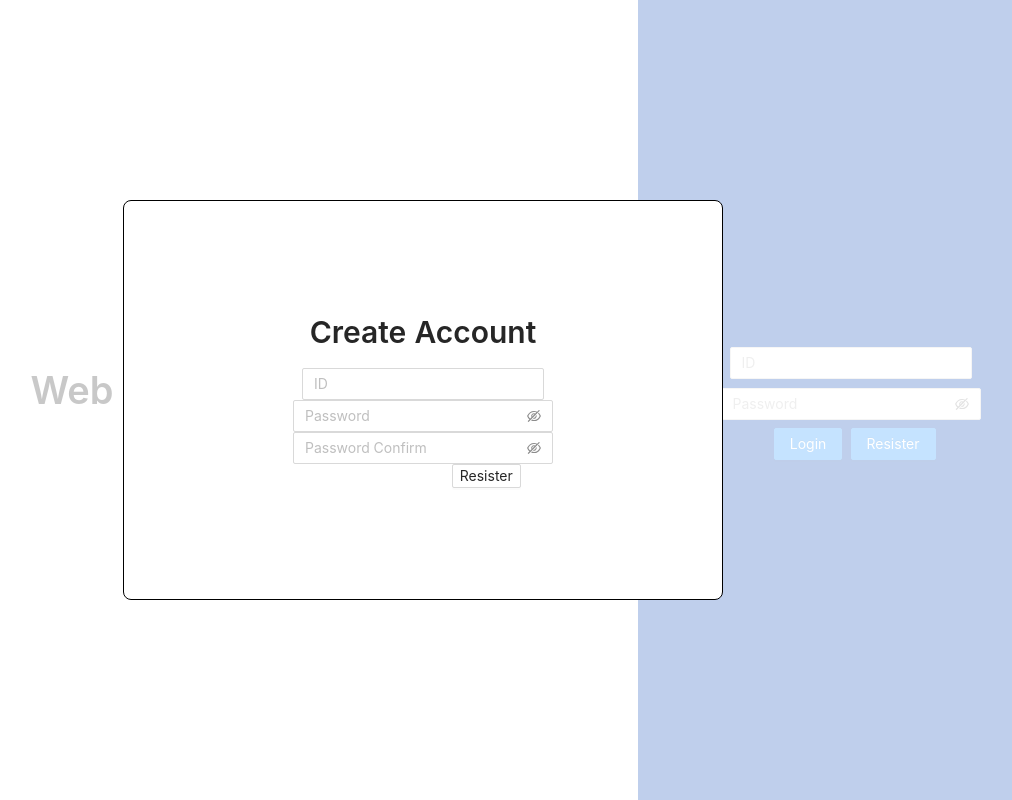
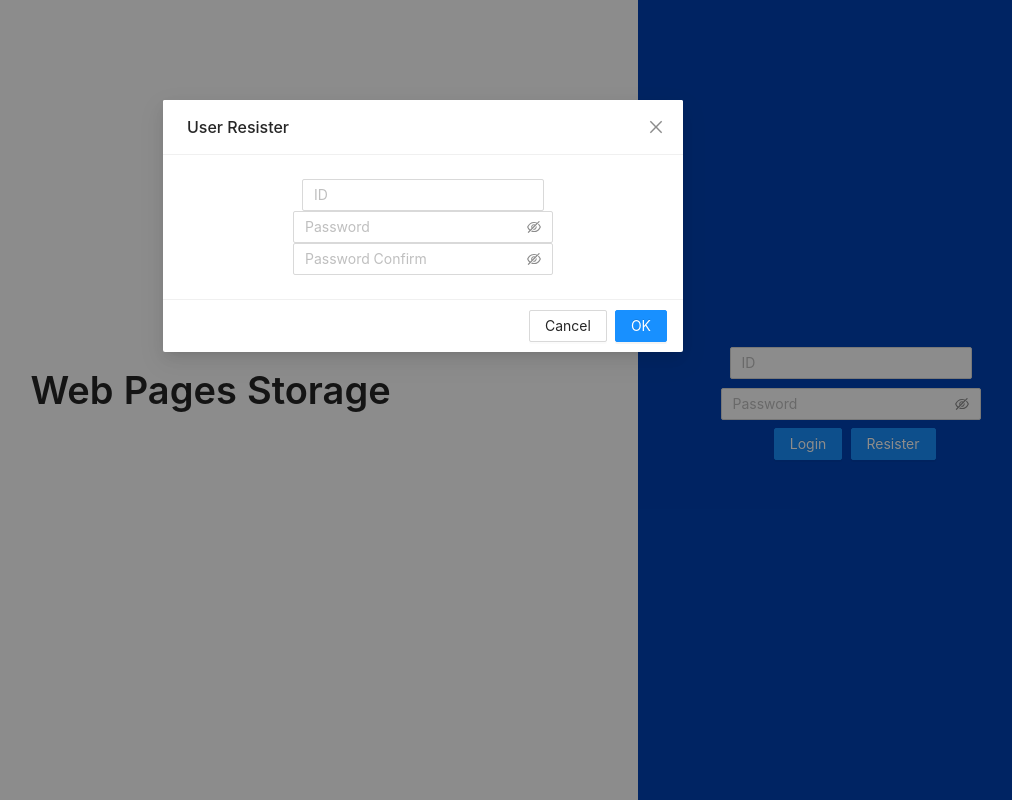
Before and after one commit to SKKUCapstoneDesignTeam4/WebPageStorage, a React (Create React App) app in the folder frontend/front/: page / in a window 1280 px wide. Both pictures are taken after a click on the button "Resister". Shown: the whole page, without its empty margins (217-1229 px from the left). Built offline with nearby package versions, Linux system fonts and the light colour scheme.

Commit message:
make clean login page and error

```diff
--- a/frontend/front/src/components/UserResister.tsx
+++ b/frontend/front/src/components/UserResister.tsx
@@ -1,36 +1,29 @@
 import React, { useState } from 'react';
-import Modal from 'react-modal';
-import { Button, Input, Col, Row, Typography } from 'antd';
+import { Button, Input, Col, Row, Typography, message } from 'antd';
 
 import axios from 'axios'
 import './design/UserResister.css'
-import ErrorMessage from './ErrorMessage';
 
 const { Title, Text } = Typography;
-type ResisterProps ={
-    func(): void;
-}
 
-export function UserResister({func}:ResisterProps) {
+export function UserResister() {
 
     const [id, SetId] = React.useState("");
     const [password, SetPassword] = React.useState("");
     const [password_confirm, SetPasswordConfirm] = React.useState("");
-    const [iserror, SetIsError] = React.useState(false);
-    const [errString, SetString] =React.useState("");
 
-    const  toggleError = () => {
-        SetIsError(!iserror);
-    }
 
     const register = async () => {
         if (id===""){
-            SetString("Please type ID");
-            toggleError();
+            message.error('Please type ID');
             return;
-        }else if (password!==password_confirm){
-            SetString("Please confirm password correctly");
-            toggleError();
+        }
+        if (password===""){
+            message.error('Please type PW');
+            return;
+        }
+        if (password!==password_confirm){
+            message.error('Please check PW');
             return;
         }
         try {
@@ -41,26 +34,15 @@ export function UserResister({func}:ResisterProps) {
                     id: id, password: password
                 }
             });
-            if(response.status == 200){
-                func();
-            }
         }
         catch(ex){
-            SetString("ID is already used");
-            toggleError();
+            message.error('Can not resister');
             return;
         }
     }
 
     return (
         <>
-          <Modal className='UserResister' isOpen={true}
-          ariaHideApp={false}>
-                    <Row align='middle' justify='center'>
-                            <Col >
-                                <Title level={2}>Create Account</Title>
-                            </Col>
-                    </Row>
             <Row align='middle' justify='center' >
                 <Col>
                     <Input
@@ -94,11 +76,8 @@ export function UserResister({func}:ResisterProps) {
             <Row align='bottom' justify='end'>
                 <Col span={2} offset={16}>
                     <Button size='small' onClick={register}>Resister</Button>
-                            {iserror ? <ErrorMessage title="Registration Error" message={errString} func={toggleError}/> : ""}
                 </Col>
             </Row>
-
-          </Modal>
         </>
       )
 }
--- a/frontend/front/src/routes/Login.tsx
+++ b/frontend/front/src/routes/Login.tsx
@@ -1,14 +1,10 @@
 import React, { useState } from 'react';
 import {useNavigate} from "react-router-dom";
-import {Button, Input, Col, Row, Typography} from 'antd';
+import {Button, Input, Col, Row, Typography, message, Modal} from 'antd';
 import './Login.css';
 
 import axios from 'axios'
 import Cookies from "universal-cookie";
-
-
-import ErrorMessage from '../components/ErrorMessage';
-import UserResister from '../components/UserResister';
 
 export const cookies = new Cookies();
 
@@ -27,16 +23,52 @@ export function Login(){
 
     const navigate = useNavigate();
 
-    const [isLoginError, setLoginError]=useState(false);
     const [isResister, setResister]=useState(false);
+    const [res_id, SetResId] = React.useState("");
+    const [res_password, SetResPassword] = React.useState("");
+    const [password_confirm, SetPasswordConfirm] = React.useState("");
 
-    const  toggleError = () => {
-        setLoginError(!isLoginError);
+
+    const register = async () => {
+        if (res_id===""){
+            message.error('Please type ID');
+            return;
+        }
+        if (res_password===""){
+            message.error('Please type PW');
+            return;
+        }
+        if (res_password!==password_confirm){
+            message.error('Please check PW');
+            return;
+        }
+        try {
+            const response = await axios({
+                url: "http://localhost:4000/api/register",
+                method: "post",
+                data: {
+                    id: res_id, password: res_password
+                }
+            });
+        }
+        catch(ex){
+            message.error('Can not resister');
+            return;
+        }
     }
 
-    const  toggleResister = () => {
-        setResister(!isResister);
-    }
+    const showModal = () => {
+        setResister(true);
+    };
+
+    const handleOk = () => {
+        register();
+        setResister(false);
+    };
+
+    const handleCancel = () => {
+        setResister(false);
+    };
 
     const login = async () => {
 
@@ -54,7 +86,7 @@ export function Login(){
             navigate('/Main');
         }
         } catch(ex){
-            toggleError();
+            message.error('Wrong ID or PW');
         }
         //token있을시 token저장
     }
@@ -63,7 +95,6 @@ export function Login(){
         <Row>
             <Col flex={3}>
                 <div className="Title-area">
-
                         <Title>Web Pages Storage</Title>
                 </div>
             </Col>
@@ -93,12 +124,42 @@ export function Login(){
                     <Row>
                         <Col span={4}>
                             <Button type='primary' onClick={login}>Login</Button>
-                            {isLoginError ? <ErrorMessage title="Login Error" message="Incorrect username or password" func={toggleError}/> : ""}
                         </Col>
 
                         <Col span={4} offset={8}>
-                            <Button type='primary' onClick={toggleResister}>Resister</Button>
-                            {isResister ? <UserResister func={toggleResister}/> : ""}
+                            <Button type='primary' onClick={showModal}>Resister</Button>
+                            <Modal title="User Resister" open={isResister} onOk={handleOk} onCancel={handleCancel}>
+                                <Row align='middle' justify='center' >
+                                    <Col>
+                                        <Input
+                                            id="id"
+                                            placeholder="ID"
+                                            value={res_id}
+                                            onChange={({ target: { value } }) => SetResId(value)}
+                                        />
+                                    </Col>
+                                </Row>
+                                <Row align='middle' justify='center'>
+                                    <Col>
+                                        <Input.Password
+                                            id="password"
+                                            placeholder="Password"
+                                            value={res_password}
+                                            onChange={({ target: { value } }) => SetResPassword(value)}
+                                        />
+                                    </Col>
+                                </Row>
+                                <Row align='middle' justify='center'>
+                                    <Col>
+                                        <Input.Password
+                                            id="password_confirm"
+                                            placeholder="Password Confirm"
+                                            value={password_confirm}
+                                            onChange={({ target: { value } }) => SetPasswordConfirm(value)}
+                                        />
+                                    </Col>
+                                </Row>
+                            </Modal>
                         </Col>
                     </Row>
                 </div>
--- a/frontend/front/src/routes/Registered.tsx
+++ b/frontend/front/src/routes/Registered.tsx
@@ -11,7 +11,6 @@ import type { ColumnsType } from 'antd/es/table';
 
 import SideMenu from '../components/SideMenu';
 import ErrorMessage from '../components/ErrorMessage';
-
 import Cookies from "universal-cookie";
 
 const { Header, Content, Sider } = Layout;
```
Lines whose indentation alone changed are shown as unchanged.
